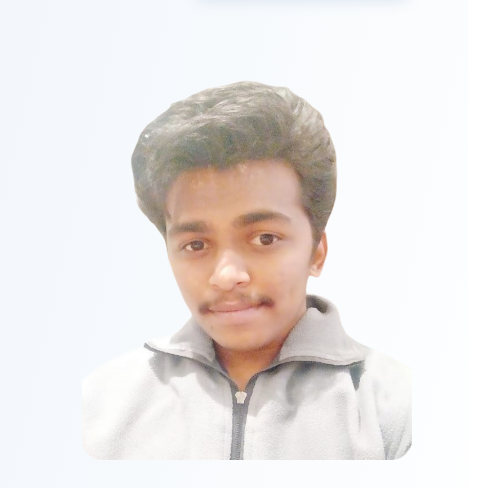
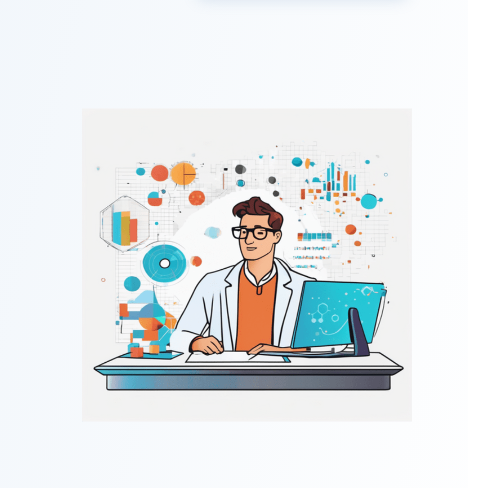
Before and after one commit to Srivathsa-216/muvi-portfolio, a plain HTML site: page index.html in a window 1280 px wide. Shown: the part 226-714 px from the top of the page, 792-1280 px from the left. Drawn offline with Linux system fonts and the light colour scheme.

Commit message:
Added new avatar

```diff
--- a/index.html
+++ b/index.html
@@ -185,7 +185,7 @@
 						</div>
 						<div class="apihu-port-hero-right wow slideInRight" style="visibility: visible; animation-name: slideInRight;">
 							<div class="apihu-port-hero-right-img">
-								<img src="./assets/Me.png" alt="Hero Area">
+								<img src="./assets/Avatar.png" alt="Hero Area">
 							</div>
 						</div>
 					</div>
```
Also changed, not shown: assets/Avatar.png (added), assets/Me.png (deleted).
